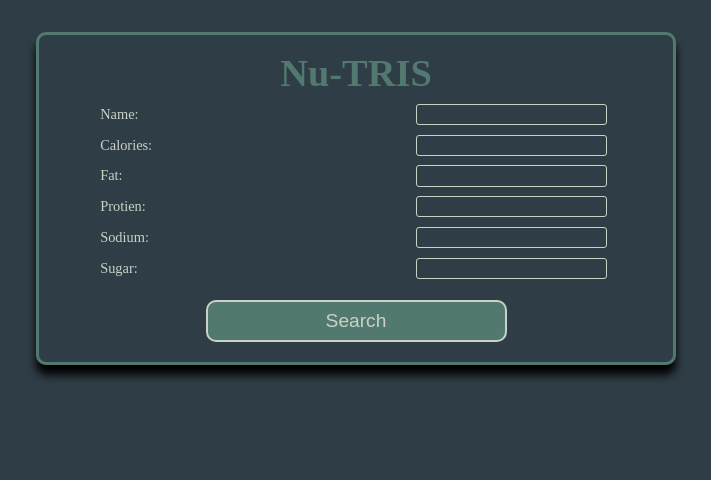
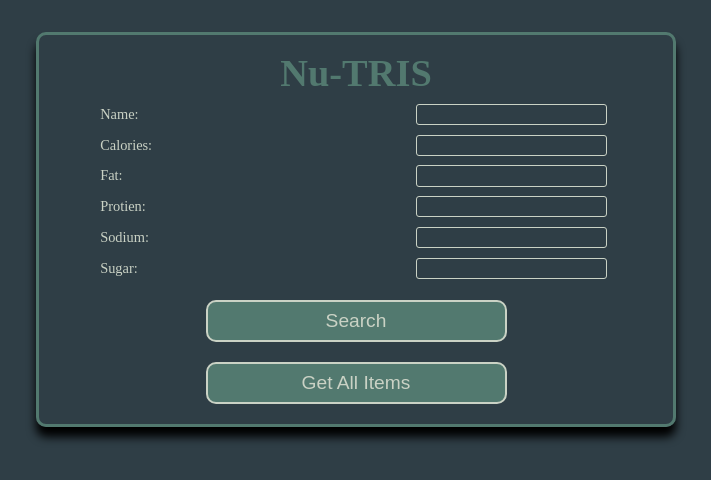
Before and after one commit to Ben3940/nutrition-app, a React (Vite) app in the folder app/: page / in a window 1280 px wide. Shown: the top 480 px of the page, without its empty margins (284-995 px from the left). Built offline with nearby package versions, Linux system fonts and the light colour scheme.

Commit message:
Added basic form handling for requesting data from foods resolver

```diff
--- a/app/src/components/Header.tsx
+++ b/app/src/components/Header.tsx
@@ -4,11 +4,55 @@ export function Header() {
   const handle_form = (e) => {
     e.preventDefault();
 
+    const formHTML: HTMLFormElement = document.getElementById('search-form');
+    const form: FormData = new FormData(formHTML);
+    const name: FormDataEntryValue | null = form.get('name');
+
+    if (name === 'all') {
+      fetch('http://localhost:4000/', {
+        method: 'POST',
+        headers: {
+          'Content-Type': 'application/json',
+        },
+        body: JSON.stringify({
+          query: `query ExampleQuery {
+          foods {
+            No,
+            name
+          }
+        }`,
+        }),
+      })
+        .then((res) => res.json())
+        .then((data) => console.log(data.data));
+    }
+  };
+
+  const get_all = (e) => {
+    e.preventDefault();
+
+    fetch('http://localhost:4000/', {
+      method: 'POST',
+      headers: {
+        'Content-Type': 'application/json',
+      },
+      body: JSON.stringify({
+        query: `query ExampleQuery {
+          foods {
+            No
+            name
+            serving_size
+          }
+        }`,
+      }),
+    })
+      .then((res) => res.json())
+      .then((data) => console.log(data.data));
   };
   return (
     <header>
       <h1>Nu-TRIS</h1>
-      <form className='form-container' onSubmit={handle_form}>
+      <form className='form-container' onSubmit={handle_form} id='search-form'>
         <div className='input-container'>
           <label htmlFor='name'>Name:</label>
           <input type='text' name='name' id='name' />
@@ -42,6 +86,11 @@ export function Header() {
           Search
         </button>
       </form>
+      <form className='form-container' onSubmit={get_all} id='all-items-form'>
+        <button className='submit-button' type='submit'>
+          Get All Items
+        </button>
+      </form>
     </header>
   );
 }
```
